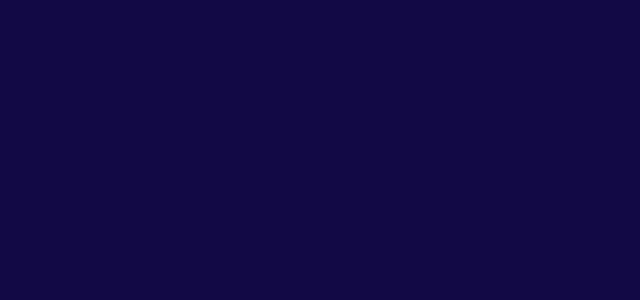
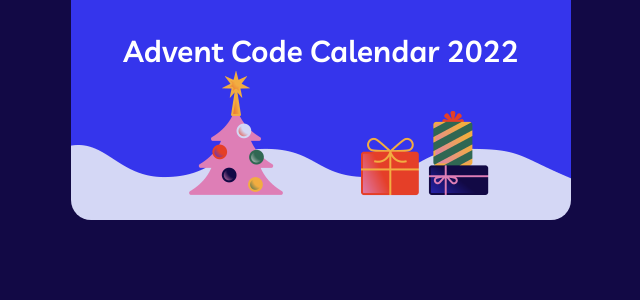
Before and after one commit to Pierfran992/react-advent-calendar, a React (Vite) app: page / in a window 1280 px wide. Shown: the top 300 px of the page, without its empty margins (319-959 px from the left). Built offline with nearby package versions, Linux system fonts and the light colour scheme.

Commit message:
Costruito l'header del progetto;

```diff
--- a/src/App.css
+++ b/src/App.css
@@ -14,7 +14,6 @@
 
 /* header */
 header {
-  header {
   height: 220px;
   background-color: #3535ec;
   border-radius: 0 0 20px 20px;
@@ -30,6 +29,5 @@
 
   z-index: 1;
 }
-}
 
 /* calendar */
--- a/src/App.jsx
+++ b/src/App.jsx
@@ -2,13 +2,14 @@
 import { useState } from 'react'
 import './App.css'
 import Container from './components/Container';
+import Header from './components/Header';
 // _____________________________________
 
 
 function App() {
   return (
     <Container>
-
+      <Header />
     </Container>
   );
 }
--- /dev/null
+++ b/src/components/Header.jsx
@@ -0,0 +1,7 @@
+export default function Header() {
+    return (
+        <header>
+            <h1>Advent Code Calendar 2022</h1>
+        </header>
+    );
+}
```
Lines whose indentation alone changed are shown as unchanged.
